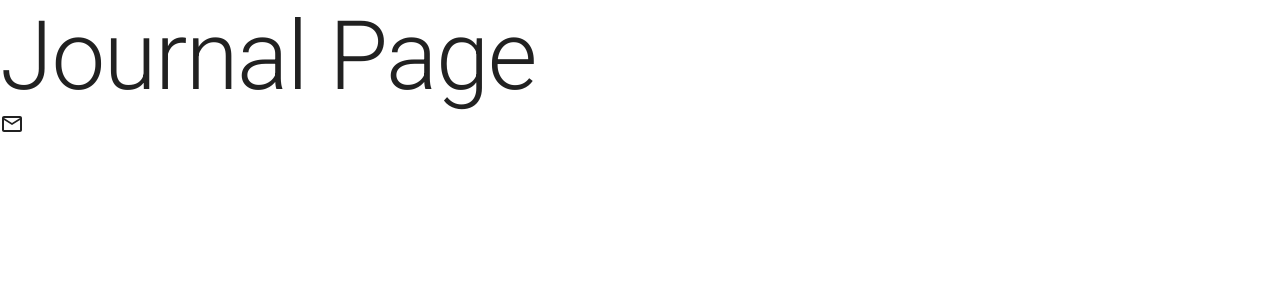
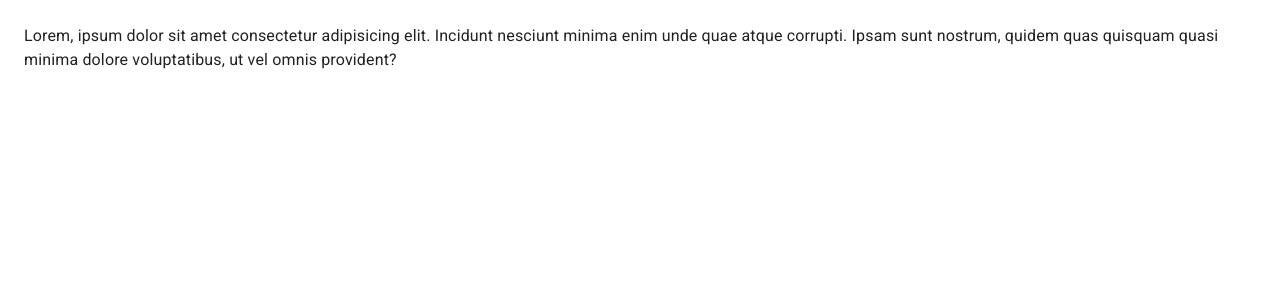
Before and after one commit to Marenco81/journal-app, a React (Vite) app: page / in a window 1280 px wide. Shown: the top 300 px of the page. Built offline with nearby package versions, Linux system fonts and the light colour scheme.

Commit message:
JournalLayout y JournalPage

```diff
--- /dev/null
+++ b/src/journal/layout/JournalLayout.jsx
@@ -0,0 +1,29 @@
+import { Box } from "@mui/material"
+
+const drawerWidth = 240;
+
+
+export const JournalLayout = ({children}) => {
+  return (
+
+    <Box sx={{display:"flex"}}>
+
+        {/* Navbar */}
+
+
+        {/* Sidebar */}
+
+        <Box
+            component="main"
+            sx={{flexGrow:1, p:3}}
+        >
+            {/* Toolbar */}
+            {children}
+
+        </Box>
+
+
+    </Box>
+
+  )
+}
--- a/src/journal/pages/JournalPage.jsx
+++ b/src/journal/pages/JournalPage.jsx
@@ -1,14 +1,14 @@
 import { MailOutline } from "@mui/icons-material"
 import { Typography } from "@mui/material"
+import { JournalLayout } from "../layout/JournalLayout"
 
 export const JournalPage = () => {
   return (
-    <>
-        <Typography variant="h1">
-          Journal Page
+    <JournalLayout>
+        <Typography>
+          Lorem, ipsum dolor sit amet consectetur adipisicing elit. Incidunt nesciunt minima enim unde quae atque corrupti. Ipsam sunt nostrum, quidem quas quisquam quasi minima dolore voluptatibus, ut vel omnis provident?
         </Typography>
-        <MailOutline />
-    </>
+    </JournalLayout>
 
   )
 }
```
